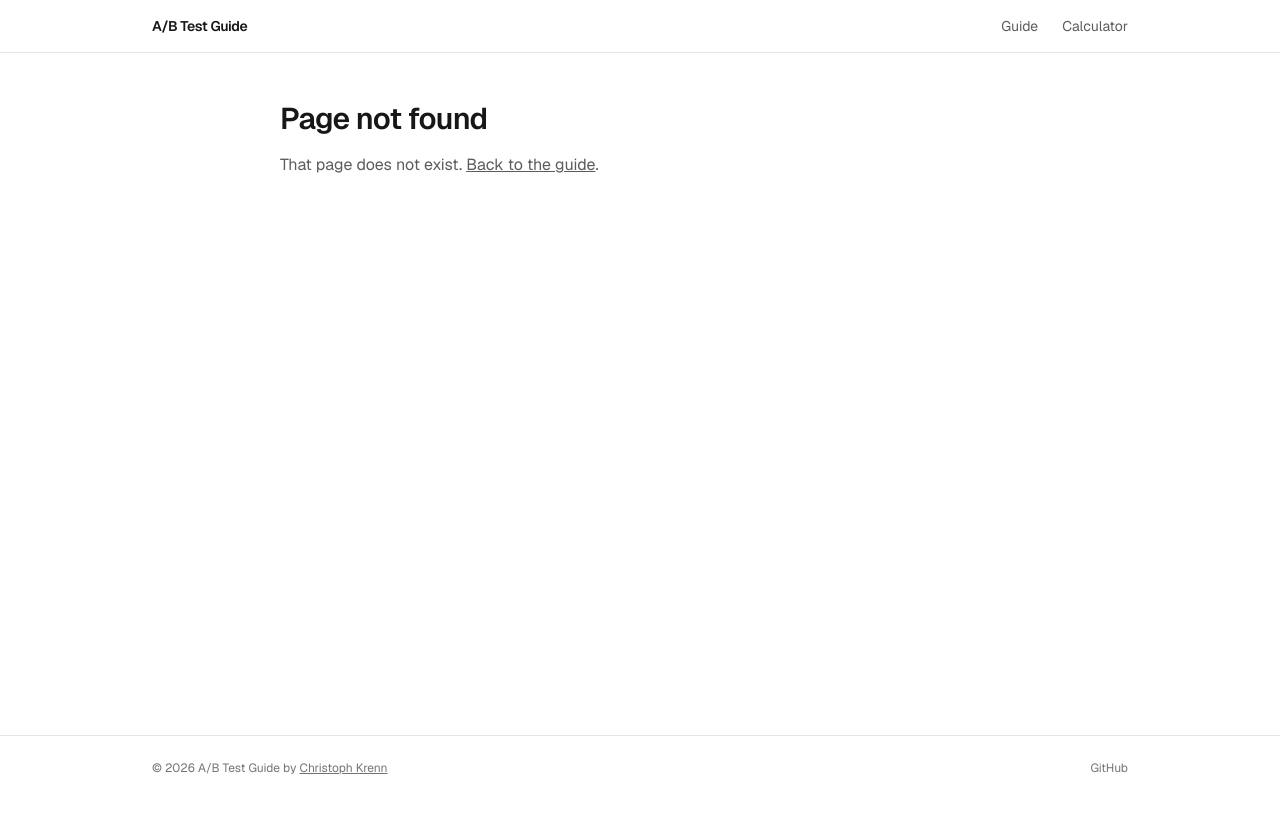
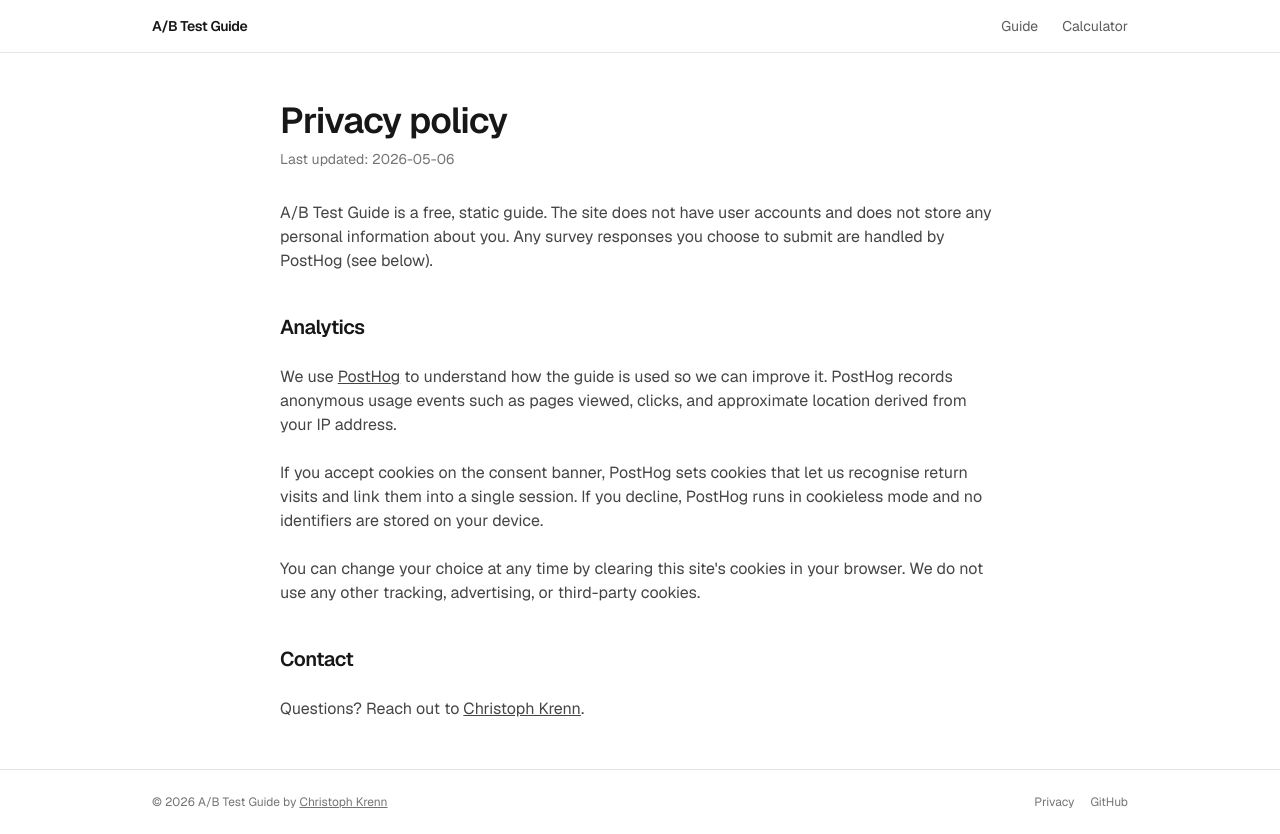
Before and after one commit to codedebugrepeat/ab-test-guide, a Next.js app: page /privacy in a window 1280 px wide. Before the commit this address had no page. Before the commit the page ends 800 px from the top, so only its background shows below. Built offline with nearby package versions, Linux system fonts and the light colour scheme.

Commit message:
Add privacy policy page; Link from footer and cookie banner

```diff
--- /dev/null
+++ b/app/privacy/page.tsx
@@ -0,0 +1,73 @@
+import type { Metadata } from "next";
+import { Container } from "@/components/container";
+import { siteConfig } from "@/lib/site-config";
+
+export const metadata: Metadata = {
+  title: `Privacy policy · ${siteConfig.name}`,
+  description: "How this site handles your data.",
+};
+
+export default function PrivacyPage() {
+  return (
+    <Container>
+      <h1 className="text-3xl font-semibold tracking-tight sm:text-4xl">
+        Privacy policy
+      </h1>
+      <p className="mt-2 text-sm text-foreground/60">Last updated: 2026-05-06</p>
+
+      <div className="mt-8 space-y-6 text-foreground/80">
+        <p>
+          {siteConfig.name} is a free, static guide. The site does not have user
+          accounts and does not store any personal information about you. Any
+          survey responses you choose to submit are handled by PostHog (see
+          below).
+        </p>
+
+        <h2 className="mt-10 text-xl font-semibold tracking-tight text-foreground">
+          Analytics
+        </h2>
+        <p>
+          We use{" "}
+          <a
+            href="https://posthog.com"
+            target="_blank"
+            rel="noopener noreferrer"
+            className="underline hover:text-foreground"
+          >
+            PostHog
+          </a>{" "}
+          to understand how the guide is used so we can improve it. PostHog
+          records anonymous usage events such as pages viewed, clicks, and
+          approximate location derived from your IP address.
+        </p>
+        <p>
+          If you accept cookies on the consent banner, PostHog sets cookies that
+          let us recognise return visits and link them into a single session. If
+          you decline, PostHog runs in cookieless mode and no identifiers are
+          stored on your device.
+        </p>
+        <p>
+          You can change your choice at any time by clearing this site&apos;s
+          cookies in your browser. We do not use any other tracking, advertising,
+          or third-party cookies.
+        </p>
+
+        <h2 className="mt-10 text-xl font-semibold tracking-tight text-foreground">
+          Contact
+        </h2>
+        <p>
+          Questions? Reach out to{" "}
+          <a
+            href={siteConfig.author.url}
+            target="_blank"
+            rel="noopener noreferrer"
+            className="underline hover:text-foreground"
+          >
+            {siteConfig.author.name}
+          </a>
+          .
+        </p>
+      </div>
+    </Container>
+  );
+}
--- a/components/cookie-banner.tsx
+++ b/components/cookie-banner.tsx
@@ -1,5 +1,6 @@
 "use client";
 
+import Link from "next/link";
 import posthog from "posthog-js";
 import { useState } from "react";
 
@@ -31,7 +32,10 @@ export function CookieBanner() {
         <div>
         <p className="mb-1 text-sm font-semibold text-background">We use cookies</p>
         <p className="text-sm text-background">
-          We use tracking cookies to understand how you use the product and help us improve it.
+          We use tracking cookies to understand how you use the product and help us improve it.{" "}
+          <Link href="/privacy" className="underline opacity-80 hover:opacity-100">
+            Privacy policy
+          </Link>
         </p>
         </div>
         <div className="flex shrink-0 gap-2">
--- a/components/site-footer.tsx
+++ b/components/site-footer.tsx
@@ -1,10 +1,11 @@
+import Link from "next/link";
 import { siteConfig } from "@/lib/site-config";
 
 export function SiteFooter() {
   const year = new Date().getFullYear();
   return (
     <footer className="border-t border-black/10 dark:border-white/10">
-      <div className="mx-auto flex w-full max-w-5xl items-center justify-between px-6 py-6 text-xs text-foreground/60">
+      <div className="mx-auto flex w-full max-w-5xl items-center justify-between gap-4 px-6 py-6 text-xs text-foreground/60">
         <p>
           &copy; {year} {siteConfig.name} by{" "}
           <a
@@ -16,6 +17,13 @@ export function SiteFooter() {
             {siteConfig.author.name}
           </a>
         </p>
+        <div className="flex items-center gap-4">
+          <Link
+            href="/privacy"
+            className="transition-colors hover:text-foreground"
+          >
+            Privacy
+          </Link>
           <a
             href={siteConfig.githubUrl}
             target="_blank"
@@ -25,6 +33,7 @@ export function SiteFooter() {
             GitHub
           </a>
         </div>
+      </div>
     </footer>
   );
 }
```
Lines whose indentation alone changed are shown as unchanged.
